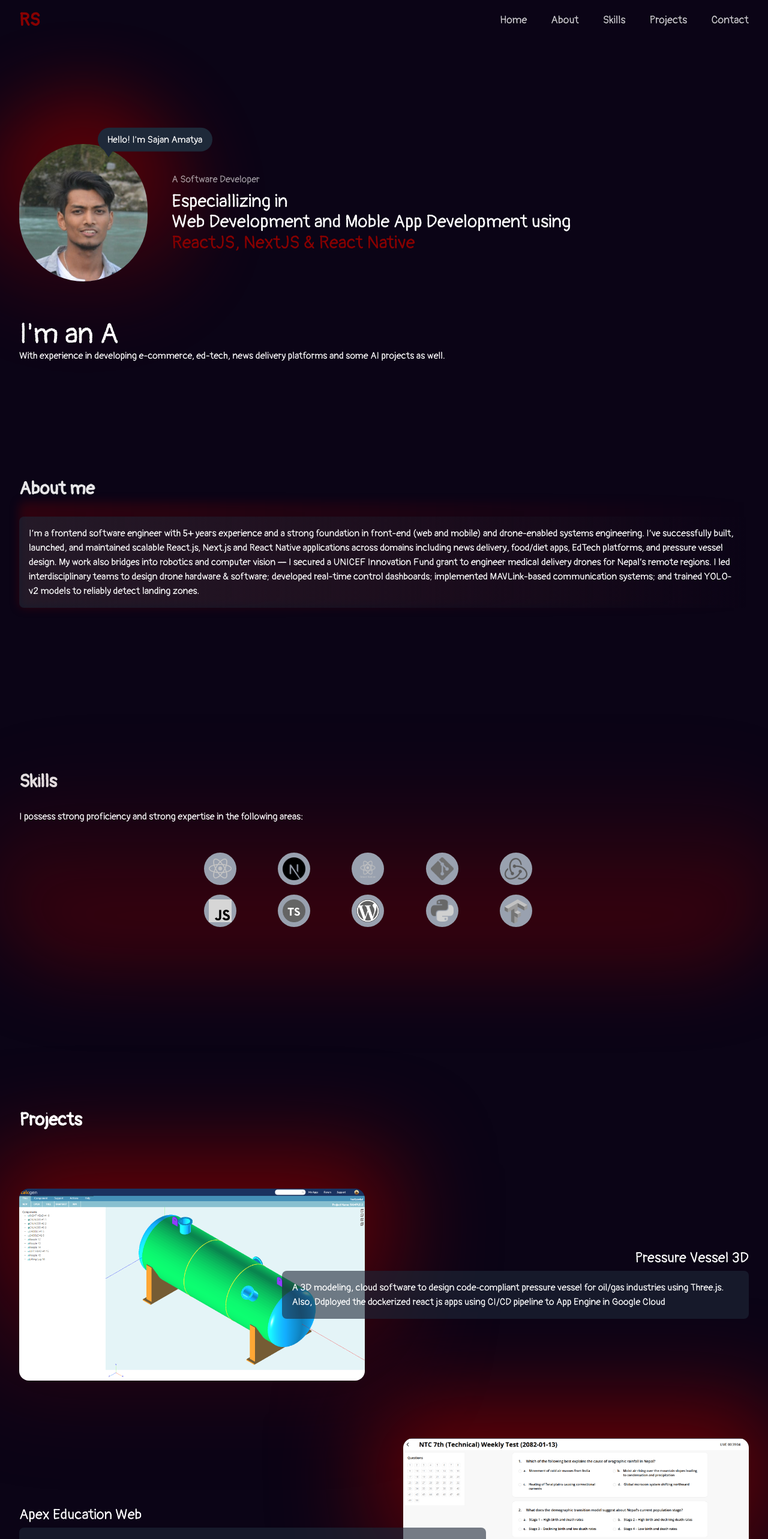
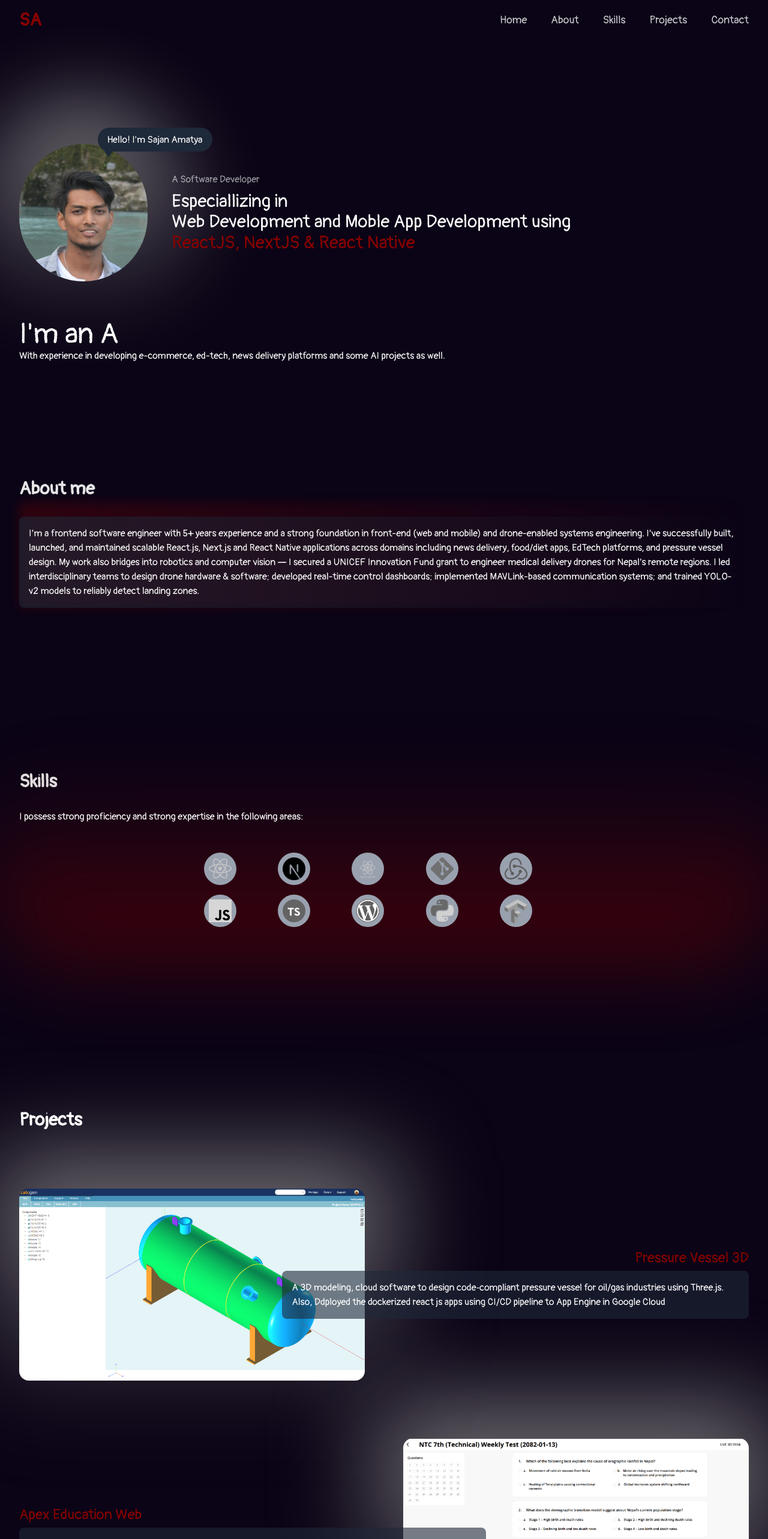
Before and after one commit to sazzzzan10/portfolio, a Next.js app: page / in a window 1280 px wide. Shown: the top 2565 px of the page at 60% size. Built offline with nearby package versions, Linux system fonts and the light colour scheme.

Commit message:
minor ui changes

```diff
--- a/app/components/ContactSection.tsx
+++ b/app/components/ContactSection.tsx
@@ -35,7 +35,7 @@ const ContactSection = ()=>{
     // }
     return (
       <>
-        <section id="contact" className="py-2 pb-26">
+        <section id="contact" className="py-2 pb-12">
         <ScrollReveal stagger={0.15} className="">
                       <h3 className="text-3xl md:text-3xl font-semibold text-white/90 mb-7">
                 Contact</h3>
--- a/app/components/Header.tsx
+++ b/app/components/Header.tsx
@@ -17,7 +17,7 @@ const Header = ()=>{
     return (
         <header className={`fixed top-0 left-0 right-0 z-99999 transition-colors duration-300 ${isScrolled  || isOpen ? 'bg-[#0b0416]/80 background-blur-md shadow-[0_0_40px_rgba(113, 39,186,0.20)]':'bg-transparent'}`}>
             <div className="max-w-7xl mx-auto px-6 lg:px-8 py-4 flex items-center justify-between">
-            <Link href="#" className="text-3xl font-extrabold text-[#880000] flex-1">RS</Link>
+            <Link href="#" className="text-3xl font-extrabold text-[#880000] flex-1">SA</Link>
             <nav className="hidden md:flex space-x-10 font-medium text-lg text-white/80">
                 <Link href="#home" className="hover:text-[#880000] transition duration-200">Home</Link>
                 <Link href="#about" className="hover:text-[#880000] transition duration-200">About</Link>
--- a/app/components/IntroSection.tsx
+++ b/app/components/IntroSection.tsx
@@ -11,7 +11,7 @@ const IntroSection = ()=>{
             <div className="mt-12 md:mt-24">
                 <ScrollReveal stagger = {0.12} className="flex flex-col md:flex-row gap-8 items-start md:items-center">
                     <div className='relative flex justify-center items-center md:justify-end left-[15%] sm:left-[27%] md:left-0'>
-                        <div className='pointer-events-none absolute -inset-12 md:-inset-18 rounded-full bg-linear-to-b from-[#800000] vali-[#6d28d9]/30 to-transparent blur-3xl opacity-90'>
+                        <div className='pointer-events-none absolute -inset-12 md:-inset-18 rounded-full bg-linear-to-b from-[#888888] vali-[#6d28d9]/30 to-transparent blur-3xl opacity-90'>
                         </div>
 
                        <div className="rounded-[20px]  animate-bounce z-1000 absolute bg-gray-800 px-4 py-2 -top-6 md:-right-[50%] right-[0%]">
--- a/app/components/ProjectItem.tsx
+++ b/app/components/ProjectItem.tsx
@@ -13,14 +13,15 @@ const ProjectItem = ({name, description, position, image}:ProjectItemProps)=>{
     return (
                     <div className="grid grid-cols-1 md:grid-cols-2 gap-16 items-center ">
                 <div className={position%2==0?"flex flex-col md:order-1":"flex flex-col"}>
-                <h1 className={position%2!==0?"text-2xl sm:text-2xl font-normal tracking-light leading-[1.15]":"text-2xl sm:text-2xl md:text-right font-normal tracking-light leading-[1.15]"}>
+                <h1 className={position%2!==0?"text-2xl sm:text-2xl font-normal tracking-light text-[#880000] leading-[1.15]":"text-2xl sm:text-2xl text-[#880000]  md:text-right font-normal tracking-light leading-[1.15]"}>
                 {name}
                 </h1>
+
                 <div className={position%2!==0?"relative z-100  w-[100%] op-0 md:w-[135%] z-100 bg-gray-800/60 p-4 mt-2 rounded-lg":"relative z-100  top-0 md:-left-[35%] md:w-[135%] z-100 bg-gray-800/60 p-4 mt-2 rounded-lg"}>
 {description}               </div>
                 </div>
                 <ScrollReveal stagger={0.2} className='relative p-0'>
-                                            <div className='translate-y-10 pointer-events-none absolute -inset-10 md:-inset-12 rounded-4xl bg-linear-to-b from-[#800000] vai-[#6d28d9]/30 to-transparent blur-[80px] opacity-40 -z-10'></div>
+                                            <div className='translate-y-10 pointer-events-none absolute -inset-10 md:-inset-12 rounded-4xl bg-linear-to-b from-[#888888] vai-[#888888]/30 to-transparent blur-[80px] opacity-40 -z-10'></div>
                     <div className="group cursor-pointer rounded-2xl overflow-hidden bg-[#0f061c]  shadow-[0_0_90px_rgba(128, 0, 0, 0.28)] transition-transform duration-300
                     hover:shadow-[0_0_40px_rgba(128,0,0,0.45)]
                     focus:hover:shadow-[0_0_40px_rgba(128,0,0,0.45)]">
```
